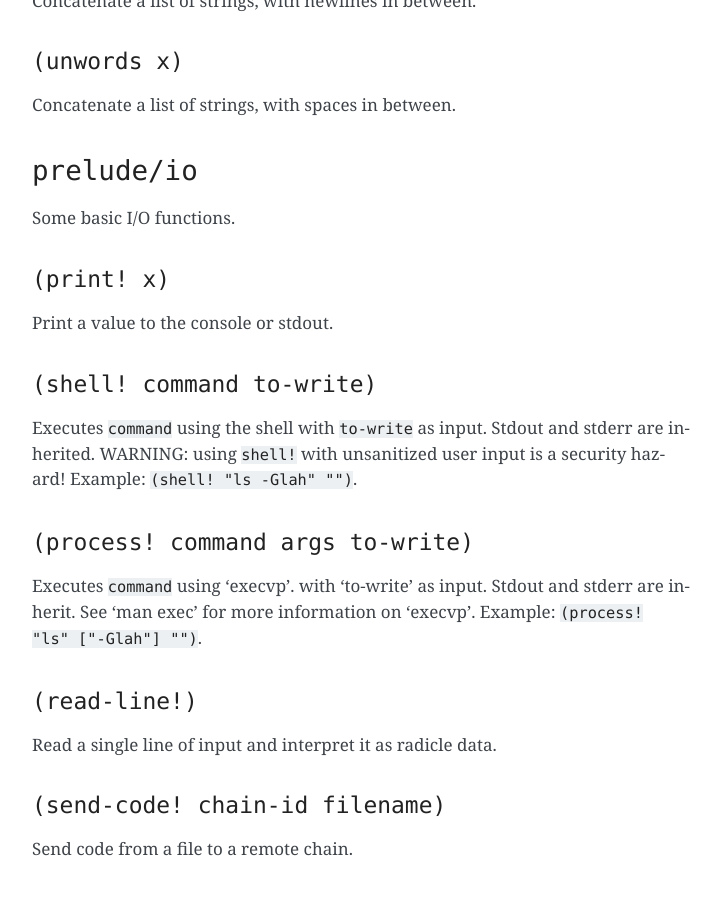
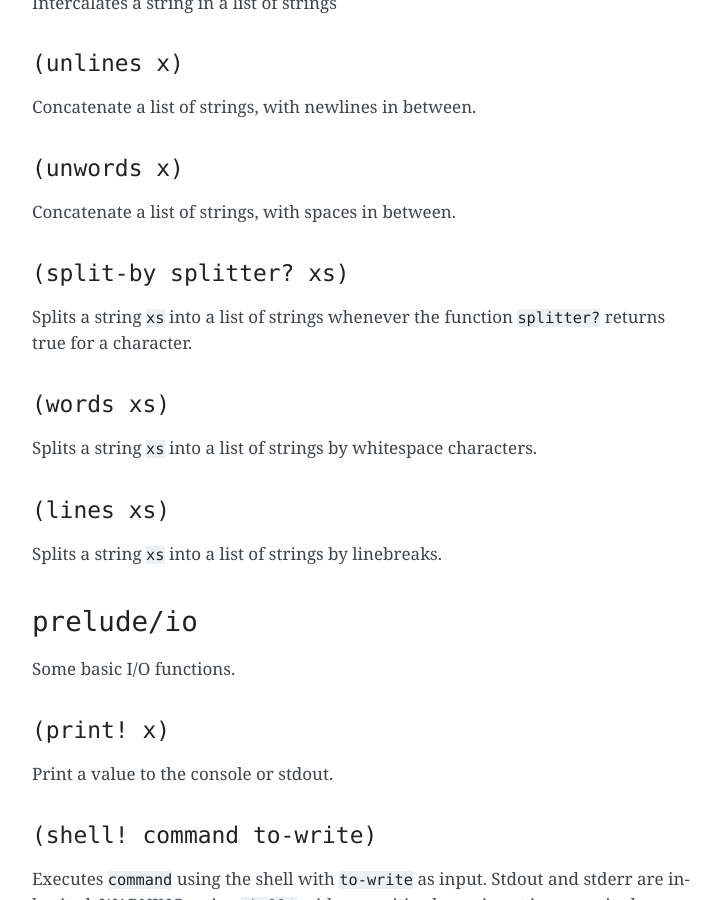
Before and after one commit to radicle-dev/radicle-alpha, a Sphinx documentation site: the page built from docs/source/reference.rst, in a window 1280 px wide and 900 px high, scrolled down 13045 px. Shown: the whole window, without its empty margins (388-1109 px from the left). Built offline with Sphinx 7.4.7, drawn with Linux system fonts in a browser that asks for light colours; pages that are not in the unit, such as notebooks, are missing from menus; some of the changed text lies outside the part shown.

Commit message:
Implement words and lines

```diff
--- a/docs/source/reference.rst
+++ b/docs/source/reference.rst
@@ -558,6 +558,11 @@ Monadic bind for the maybe monad.
 Monadic fold over the elements of a seq, associating to the left (i.e.
 from left to right) in the maybe monad.
 
+``(elem? x xs)``
+~~~~~~~~~~~~~~~~
+
+Returns true if ``x`` is an element of the sequence ``xs``
+
 ``prelude/patterns``
 --------------------
 
@@ -626,6 +631,22 @@ Concatenate a list of strings, with newlines in between.
 ~~~~~~~~~~~~~~~
 
 Concatenate a list of strings, with spaces in between.
+
+``(split-by splitter? xs)``
+~~~~~~~~~~~~~~~~~~~~~~~~~~~
+
+Splits a string ``xs`` into a list of strings whenever the function
+``splitter?`` returns true for a character.
+
+``(words xs)``
+~~~~~~~~~~~~~~
+
+Splits a string ``xs`` into a list of strings by whitespace characters.
+
+``(lines xs)``
+~~~~~~~~~~~~~~
+
+Splits a string ``xs`` into a list of strings by linebreaks.
 
 ``prelude/io``
 --------------
```
Also changed, not shown: 2 other files.
